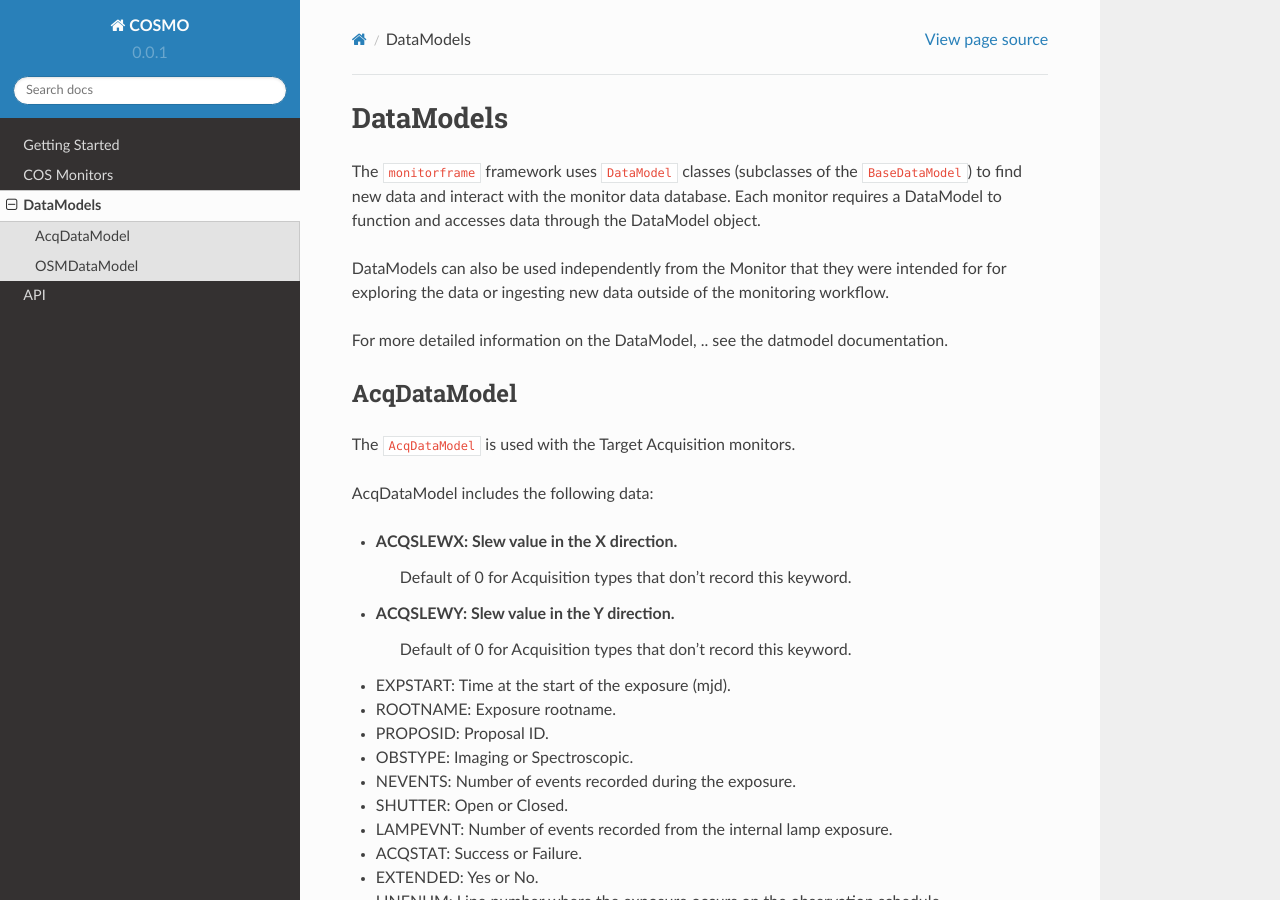
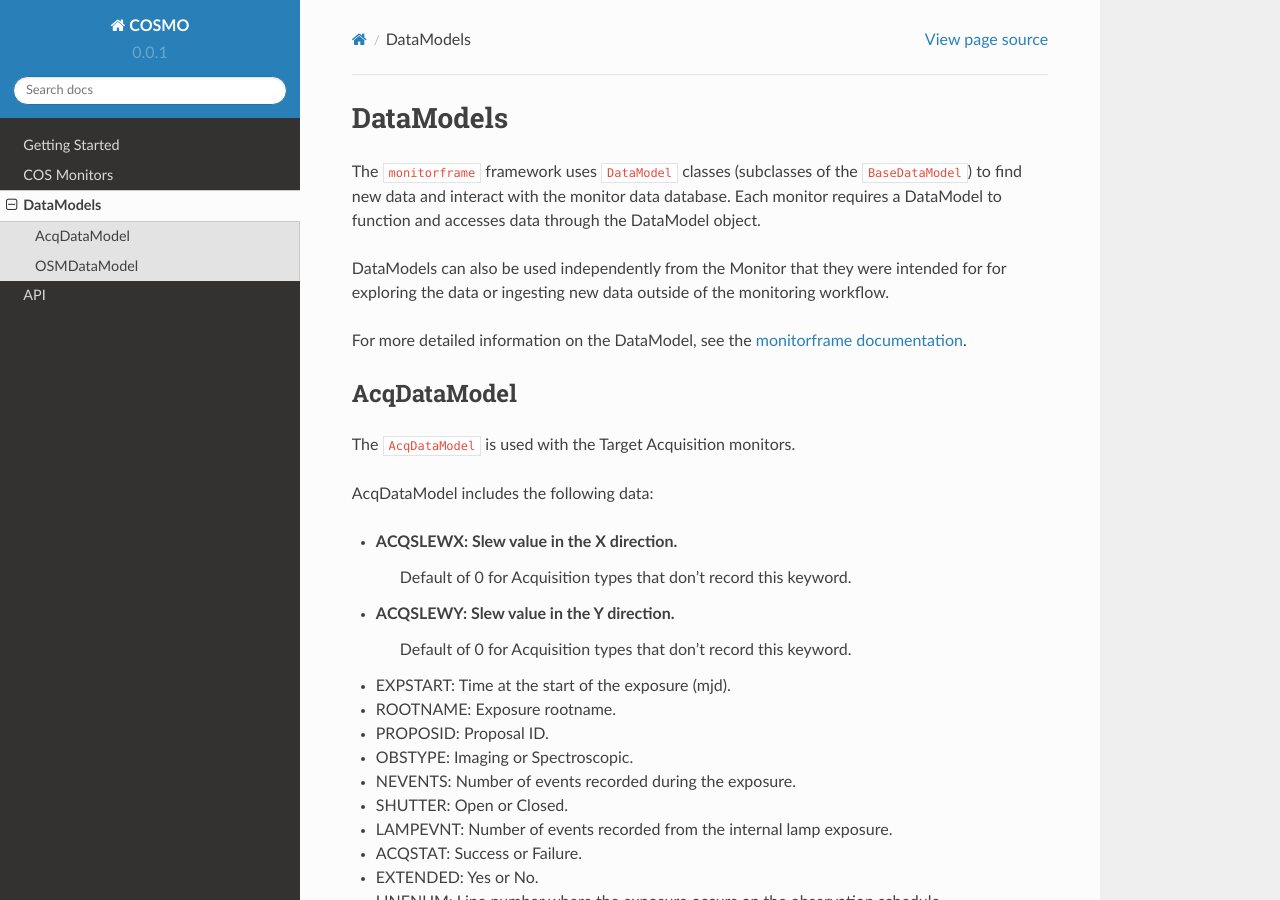
Before and after one commit to spacetelescope/cosmo, a Sphinx documentation site: the page built from docs/source/datamodels.rst, in a window 1280 px wide and 900 px high. Built offline with Sphinx 7.4.7 and the Read the Docs theme 2.0.0, drawn with Linux system fonts in a browser that asks for light colours.

Commit message:
Add framework docs link

```diff
--- a/docs/source/datamodels.rst
+++ b/docs/source/datamodels.rst
@@ -7,7 +7,8 @@ Each monitor requires a DataModel to function and accesses data through the Data
 DataModels can also be used independently from the Monitor that they were intended for for exploring the data or
 ingesting new data outside of the monitoring workflow.
 
-For more detailed information on the DataModel, .. see the datmodel documentation.
+For more detailed information on the DataModel, see the
+`monitorframe documentation <https://spacetelescope.github.io/monitor-framework/creating_monitors.html#defining-a-new-data-model>`_.
 
 AcqDataModel
 ------------
```
